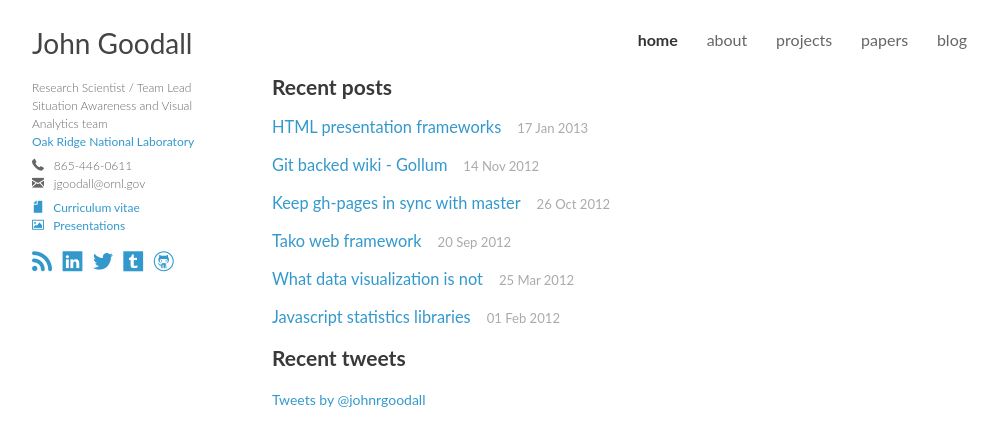
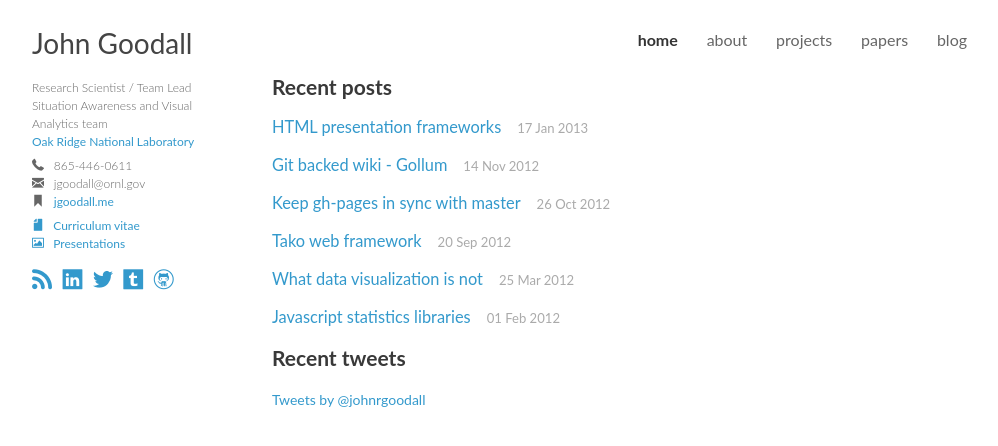
Before and after one commit to jgoodall/jgoodall.github.io, a Jekyll site: the page built from index.html, in a window 1280 px wide. Shown: the top 446 px of the page, without its empty margins (128-1126 px from the left). Built offline with Jekyll 4.4.1, drawn with Linux system fonts in a browser that asks for light colours; Markdown is read by kramdown in place of the engine named in the settings; the list of posts is cut into pages by our own code; comment, search, counter and statistics services are not loaded.

Commit message:
introducing microdata format for "person"

```diff
--- a/_includes/sidebar.html
+++ b/_includes/sidebar.html
@@ -1,5 +1,5 @@
-<header>
-  <h1><a href='/'>{{ site.author }}</a></h1>
+<header itemscope itemtype="http://data-vocabulary.org/Person">
+  <h1><a href='/'><span itemprop="name">{{ site.author }}</span></a></h1>
   <div class='author-info'>
     <div class='block'>
       <p>Research Scientist / Team Lead</p>
@@ -9,6 +9,7 @@
     <div class='block'>
       <p><i class='icon-phone'></i>  &nbsp; {{ site.phone }}</p>
       <p><i class='icon-envelope'></i>  &nbsp; {{ site.email }}</p>
+      <p><i class='icon-bookmark'></i>  &nbsp; <a href="http://jgoodall.me/" itemprop="url">{{ site.url }}</a></p>
     </div>
     <div class='block'>
       <p><a href='{{ site.cv_url }}' title='Curriculum vitae (pdf)'><i class='icon-file'></i> &nbsp; Curriculum vitae</a></p>
```
